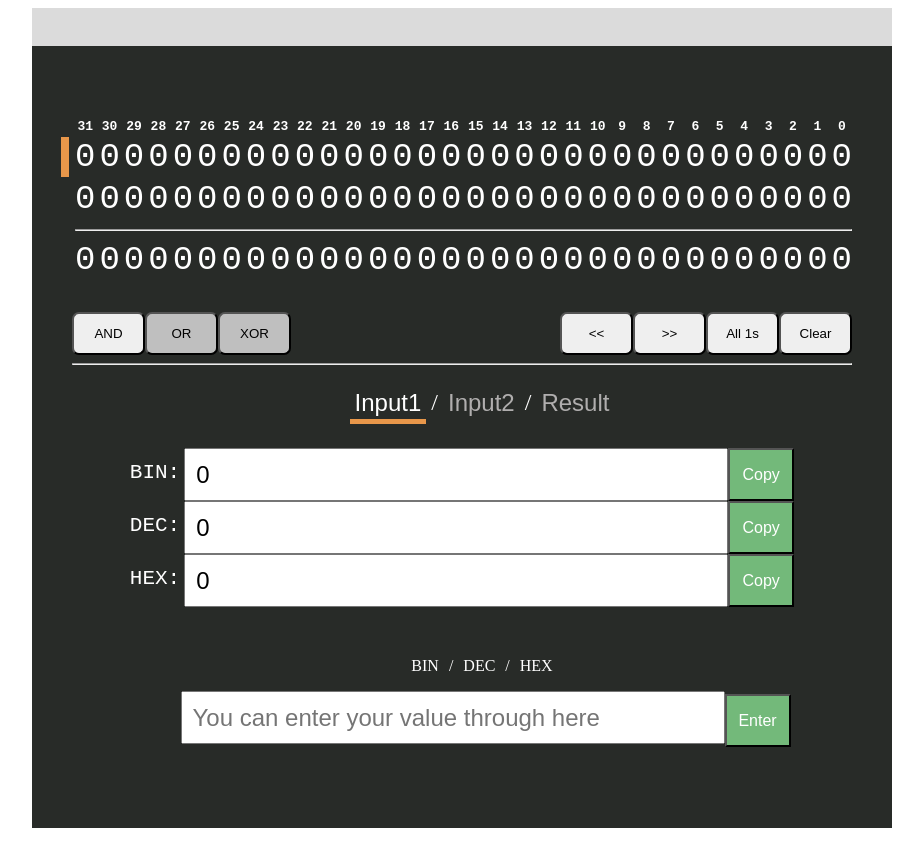
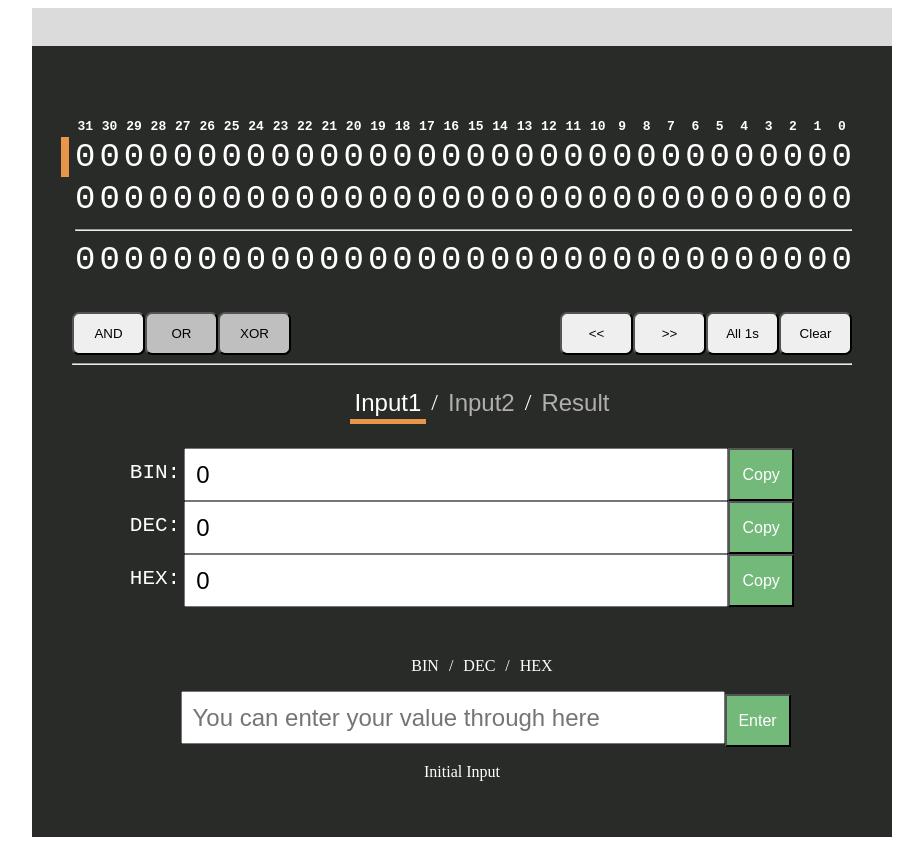
Before and after one commit to Lulkafe/BinaryCalc, a React app: page / in a window 1280 px wide. Shown: the whole page, without its empty margins (178-1101 px from the left). Built offline with nearby package versions, Linux system fonts and the light colour scheme.

Commit message:
Linked user inputs to state and validation message

```diff
--- a/src/components.tsx
+++ b/src/components.tsx
@@ -272,7 +272,7 @@ function UserInputSection () {
         <div id='user-input__container'>
             <RadixSelector />
             <UserInputBar />
-            <ValidationMassage massage={state.validation_massage}/>
+            <ValidationMassage message={state.validation_message}/>
         </div>
     )
 }
@@ -308,5 +308,5 @@ function UserInputBar () {
 }
 
 function ValidationMassage (prop) {
-    return <p id='user-input__validation-msg'>{prop.massage}</p>
+    return <p id='user-input__validation-msg'>{prop.message}</p>
 }
--- a/src/reducer.tsx
+++ b/src/reducer.tsx
@@ -8,7 +8,7 @@ export const initState = {
     bitwise: Bitwise.AND,
     item: Item.Input1,
     radix_for_input: Radix.DEC,
-    validation_massage: ''
+    validation_message: 'Initial Input'
 }
 
 export const actions = {
@@ -158,6 +158,7 @@ export const bitReducer = (state, action) => {
                 const radix: Radix = state.radix_for_input;
                 const new_val = convertUserInput(value, radix);
 
+
                 if (state.item === Item.Input1)
                     return { ...state, input1: new_val };
                 else
```
Also changed, not shown: 1 other file (tests, documents, lock files or other folders).
